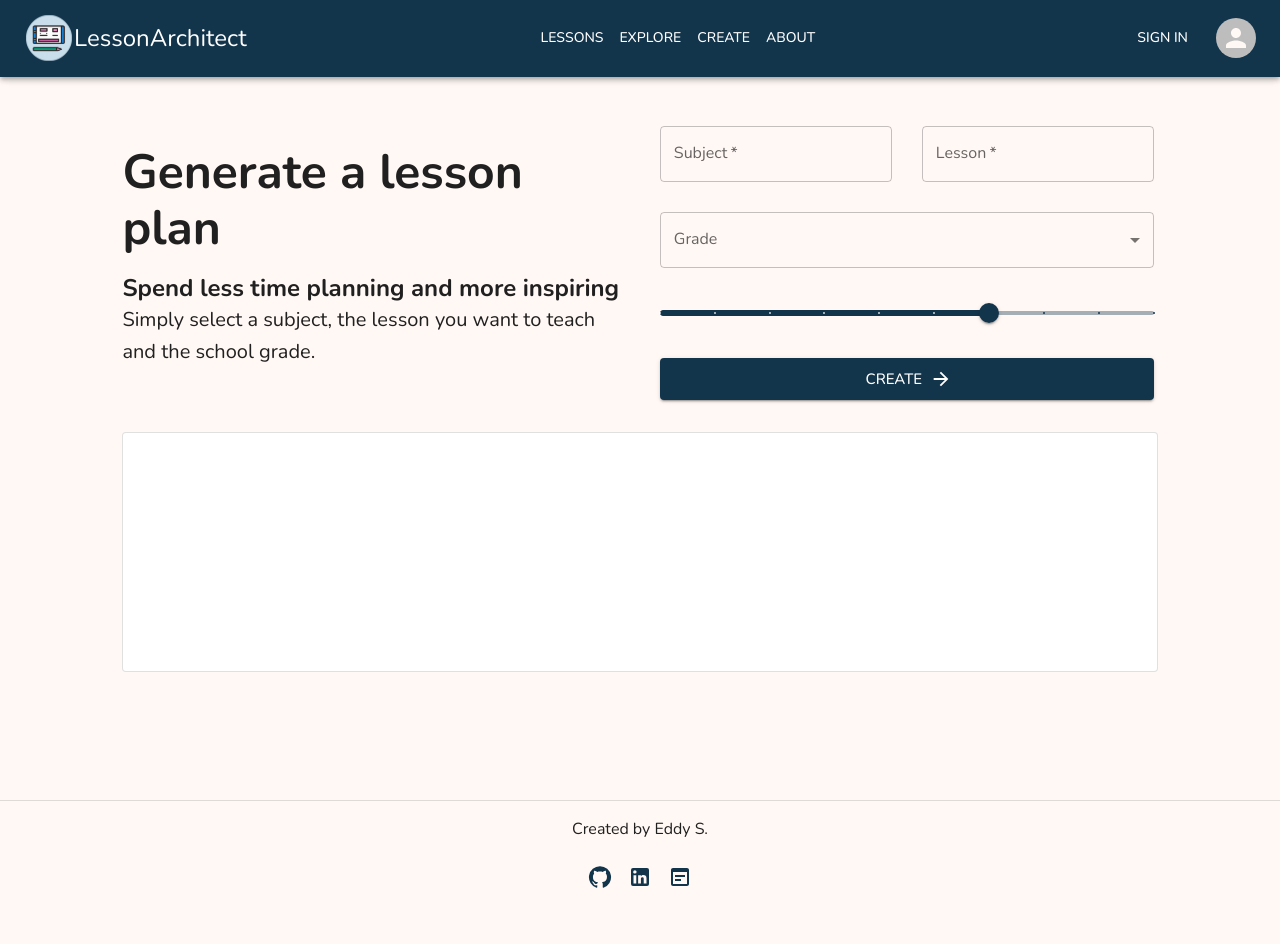
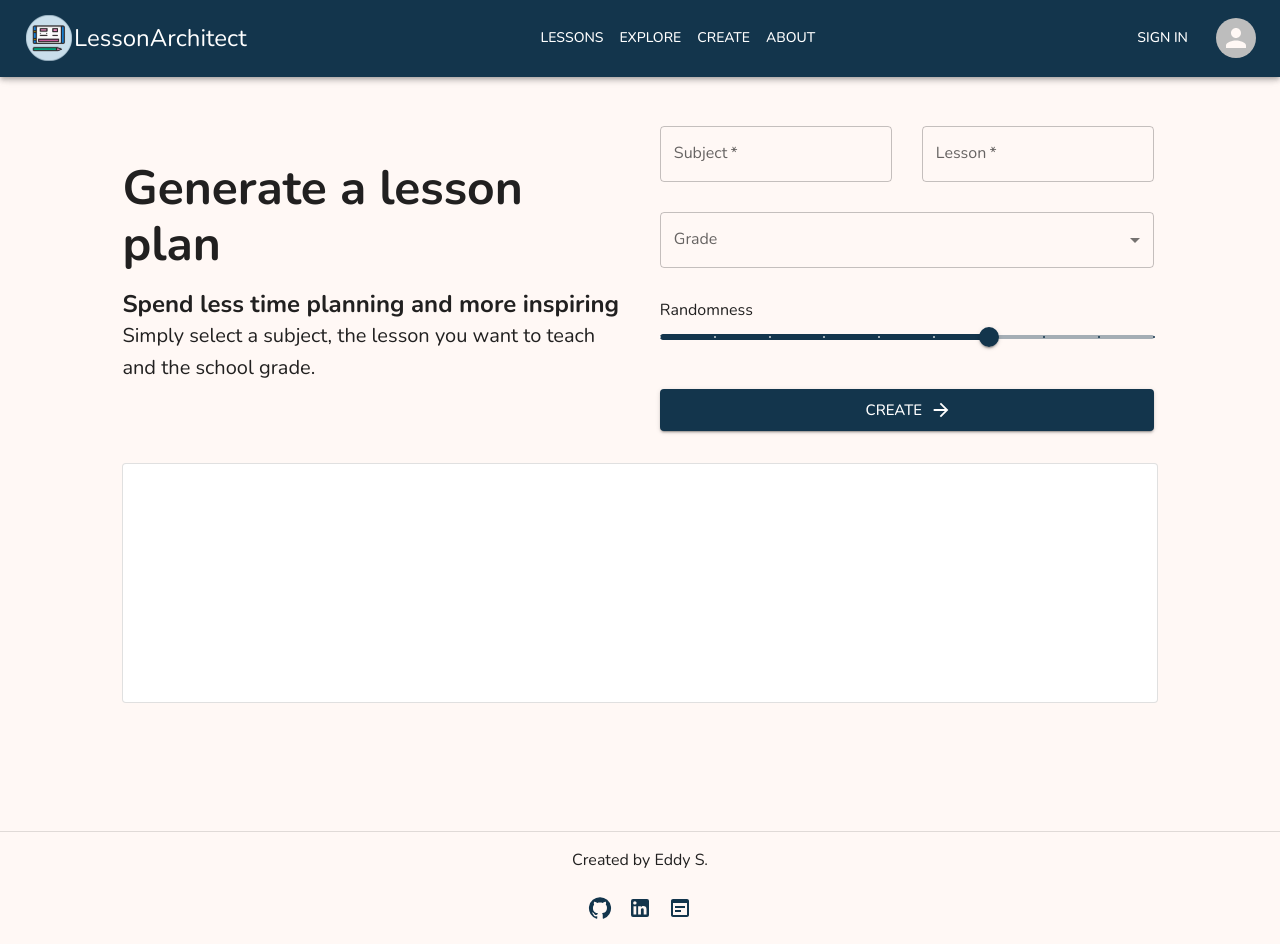
Before and after one commit to Eddy-cs/LessonArchitect, a Next.js app: page /generate in a window 1280 px wide. Before the commit the page ends 913 px from the top, so only its background shows below. Built offline with nearby package versions, Linux system fonts and the light colour scheme; no server answers.

Commit message:
Modified styling on slider

```diff
--- a/components/GenerateForm.js
+++ b/components/GenerateForm.js
@@ -64,7 +64,6 @@ export default function StoryForm(props) {
   return (
     <Fragment>
       <div className={styles.hero}>
-        {/* Hero Description */}
         <div className={styles.hero__text}>
           <div className={styles.hero__title}>
             <Typography fontWeight={700} variant="h3">
@@ -80,8 +79,6 @@ export default function StoryForm(props) {
             grade.
           </Typography>
         </div>
-        {/* Hero Description */}
-        {/* Hero Form */}
         <form className={styles.hero__form} onSubmit={submitHandler}>
           <div
             style={{
@@ -152,6 +149,8 @@ export default function StoryForm(props) {
               </MenuItem>
             </Select>
           </FormControl>
+          <div>
+            <Typography>Randomness</Typography>
             <Slider
               aria-label="Temperature"
               defaultValue={7}
@@ -162,6 +161,7 @@ export default function StoryForm(props) {
               min={1}
               max={10}
             />
+          </div>
           <Button
             size="large"
             variant={buttonLoad}
--- a/package.json
+++ b/package.json
@@ -17,7 +17,7 @@
     "firebase": "^9.9.2",
     "next": "12.1.6",
     "openai": "^3.0.0",
-    "package.json": "^0.0.0",
+    "package.json": "0.0.0",
     "react": "18.1.0",
     "react-dom": "18.1.0",
     "react-firebase-hooks": "^5.0.3"
```
Also changed, not shown: 1 other file (tests, documents, lock files or other folders). Lines whose indentation alone changed are shown as unchanged.
